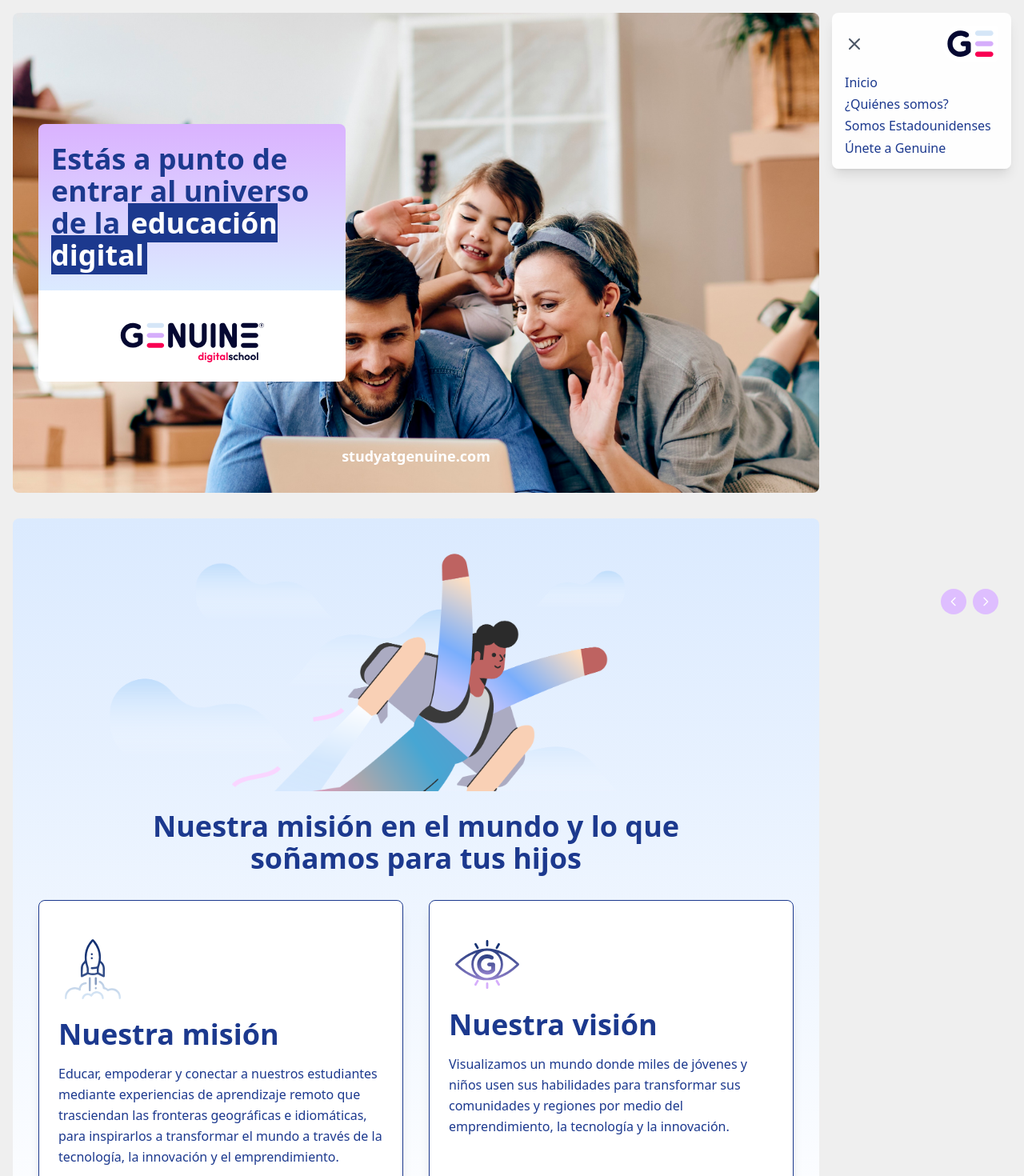
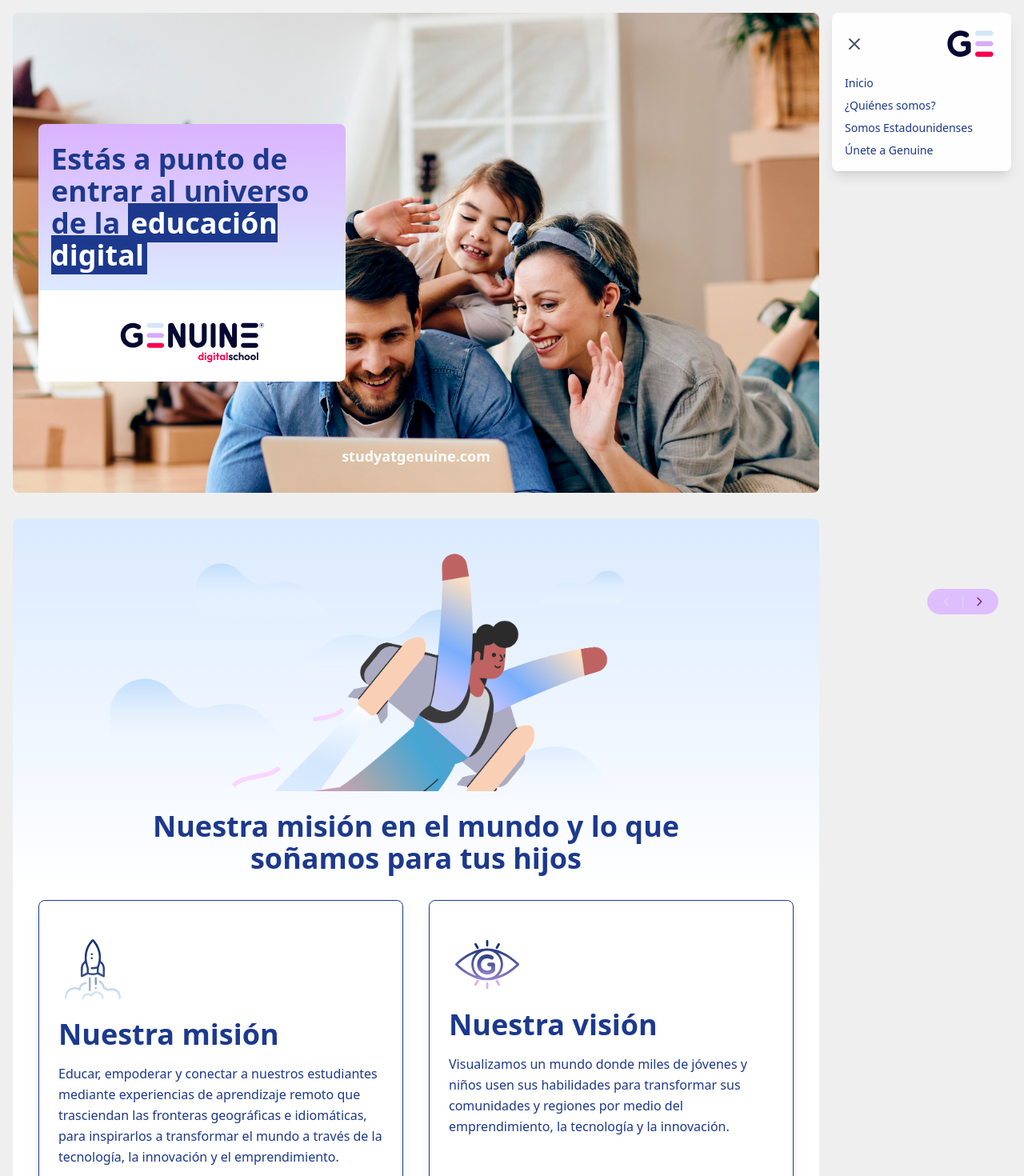
Before and after one commit to mateo-andres/prueba_genuine, a React (Vite) app: page / in a window 1280 px wide. Shown: the top 1470 px of the page at 80% size. Built offline with nearby package versions, Linux system fonts and the light colour scheme; no server answers.

Commit message:
feat(sections): add IDs to Header, Join, Mission, WhoWeAre components for improved navigation; update Navigation styles for better responsiveness

```diff
--- a/src/components/sections/Header.jsx
+++ b/src/components/sections/Header.jsx
@@ -2,7 +2,10 @@ import LogoGE from "../icons/logo_GE";
 
 export default function Header() {
   return (
-    <header className="w-full bg-[url('/images/happy_family.jpg')] bg-[length:200%] md:bg-[length:115%] bg-bottom bg-no-repeat bg-[rgb(204,195,183)] grid grid-rows-2 p-3 rounded-lg md:relative md:h-[600px] md:bg-left-bottom md:overflow-hidden md:grid-rows-none">
+    <header
+      id="inicio"
+      className="w-full bg-[url('/images/happy_family.jpg')] bg-[length:200%] md:bg-[length:115%] bg-bottom bg-no-repeat bg-[rgb(204,195,183)] grid grid-rows-2 p-3 rounded-lg md:relative md:h-[600px] md:bg-left-bottom md:overflow-hidden md:grid-rows-none"
+    >
       {/* Mobile Layout */}
       <article className="md:hidden max-w-sm mx-auto">
         <div className="bg-gradient-to-t from-blue-100 to-purple-300 px-4 py-6 rounded-t-lg">
--- a/src/components/sections/Join.jsx
+++ b/src/components/sections/Join.jsx
@@ -3,7 +3,7 @@ import Apps from "../icons/Apps";
 
 export default function Join() {
   return (
-    <section className="hidden md:block relative">
+    <section id="unete" className="hidden md:block relative">
       <figure>
         <img src="/images/join.jpg" alt="image of a teacher and students in the nature" />
       </figure>
--- a/src/components/sections/Mission.jsx
+++ b/src/components/sections/Mission.jsx
@@ -3,7 +3,7 @@ import Vision from "../icons/Vision";
 
 export default function Mission() {
   return (
-    <div>
+    <div id="quienes-somos">
       <div className="-z-10 absolute -top-10 -left-30">
         <Mision />
         <Vision />
@@ -48,7 +48,7 @@ export default function Mission() {
       </section>
 
       {/* Desktop Layout */}
-      <div className="hidden md:block bg-gradient-to-t to-blue-100 from-white rounded-lg overflow-hidden">
+      <div className="hidden md:block bg-gradient-to-t to-blue-100 via-white from-white rounded-lg overflow-hidden">
         {/* Jetpack Illustration */}
         <section className=" rounded-b-lg flex justify-center">
           <figure className="w-full h-[341px] max-w-[840px] bg-[url('/images/jet-pack.png')] bg-cover bg-top"></figure>
--- a/src/components/sections/Navigation.jsx
+++ b/src/components/sections/Navigation.jsx
@@ -12,7 +12,7 @@ export default function Navigation() {
           </button>
           <GE />
         </div>
-        <ul className="space-y-2 text-blue-900">
+        <ul className="space-y-2 text-blue-900 text-sm">
           <li>
             <a href="#inicio" className="hover:underline">
               Inicio
@@ -36,18 +36,21 @@ export default function Navigation() {
         </ul>
       </nav>
       {/* Desktop Pagination Arrows */}
-      <div className="hidden md:flex fixed bottom-8 right-8 space-x-2 z-10">
-        <button className="w-8 h-8 bg-purple-300/80 rounded-full flex items-center justify-center text-white hover:bg-purple-400/80 transition-colors">
+      <div className="hidden md:flex fixed bottom-8 right-8 z-10">
+        <div className="bg-purple-300/80 rounded-full px-4 py-2 flex items-center space-x-3 hover:bg-purple-400/80 transition-colors">
+          <button className="text-purple-200 hover:text-white transition-colors">
             <svg className="w-4 h-4" fill="none" stroke="currentColor" viewBox="0 0 24 24">
               <path strokeLinecap="round" strokeLinejoin="round" strokeWidth={2} d="M15 19l-7-7 7-7" />
             </svg>
           </button>
-        <button className="w-8 h-8 bg-purple-300/80 rounded-full flex items-center justify-center text-white hover:bg-purple-400/80 transition-colors">
+          <div className="w-px h-4 bg-white/30"></div>
+          <button className="text-purple-800 hover:text-white transition-colors">
             <svg className="w-4 h-4" fill="none" stroke="currentColor" viewBox="0 0 24 24">
               <path strokeLinecap="round" strokeLinejoin="round" strokeWidth={2} d="M9 5l7 7-7 7" />
             </svg>
           </button>
         </div>
       </div>
+    </div>
   );
 }
--- a/src/components/sections/WhoWeAre.jsx
+++ b/src/components/sections/WhoWeAre.jsx
@@ -2,7 +2,7 @@ import Play from "../icons/Play";
 
 export default function WhoWeAre() {
   return (
-    <div>
+    <div id="somos-estadounidenses">
       {/* Mobile Layout */}
       <section className="bg-white rounded-t-lg p-6 grid gap-4 md:hidden">
         <h2 className="text-2xl font-bold">¿Quiénes somos?</h2>
--- a/src/components/sections/World.jsx
+++ b/src/components/sections/World.jsx
@@ -105,7 +105,7 @@ export default function World() {
                 <h4 className="text-4xl font-bold">{isLoading ? "..." : metrics ? metrics.total_staff : "28"}</h4>
                 <p className="text-xl font-bold">Staff</p>
               </div>
-              <div className="border-4 border-blue-900 text-blue-900 p-4 rounded-lg flex flex-wrap gap-4 items-center justify-center">
+              <div className="border-4 border-purple-900 text-purple-900 p-4 rounded-lg flex flex-wrap gap-4 items-center justify-center">
                 <h4 className="text-4xl font-bold">{isLoading ? "..." : metrics ? metrics.total_teachers : "44"}</h4>
                 <p className="text-xl font-bold">Profesores</p>
               </div>
```
Lines whose indentation alone changed are shown as unchanged.
